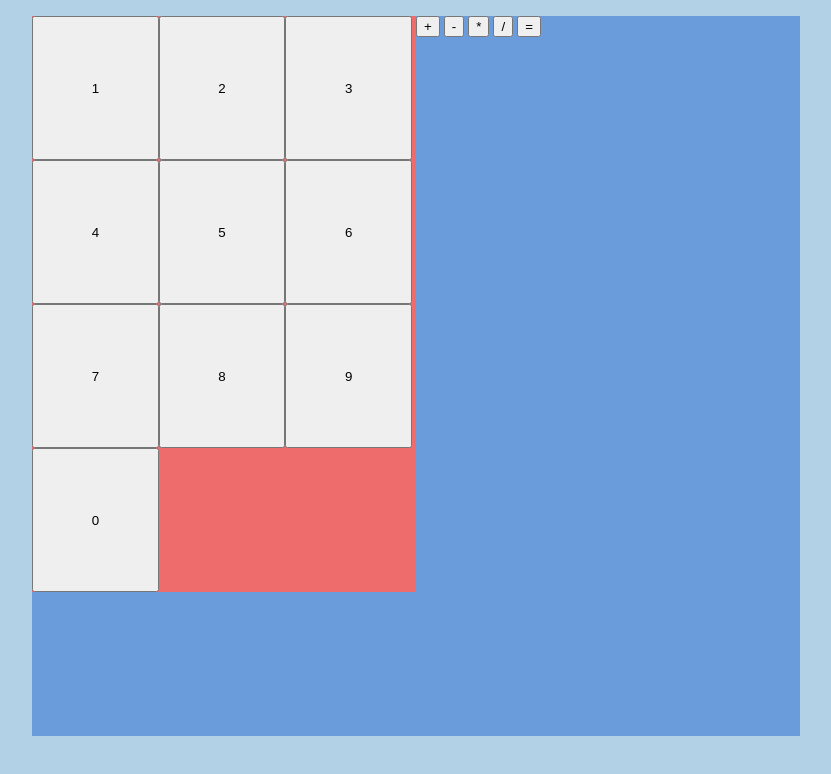
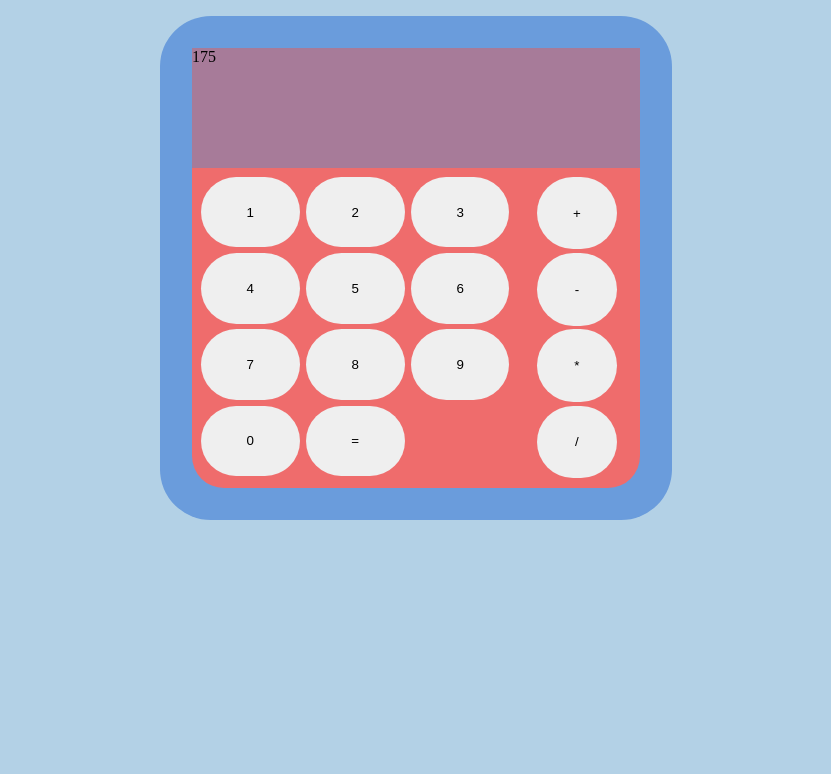
Before and after one commit to SimonMcCaffery/Calulator, a plain HTML site: page index.html in a window 1280 px wide. Shown: the whole page, without its empty margins (224-1055 px from the left). Drawn offline with Linux system fonts and the light colour scheme.

Commit message:
styling + function
added more styling (buttons) plus operate function and vars for user input.

Rearranged buttons in html

```diff
--- a/index.html
+++ b/index.html
@@ -10,8 +10,9 @@
 </head>
 
 <body>
-    <article class="wrapper flex">
-        <div class="display"></div>
+    <article class="wrapper flex-column">
+        <div class="display">175</div>
+        <div class="btnWrapper flex">
             <div class="numBtnContainer flex">
                 <button class="num">1</button>
                 <button class="num">2</button>
@@ -23,13 +24,14 @@
                 <button class="num">8</button>
                 <button class="num">9</button>
                 <button class="num">0</button>
+                <button class="operationButton">=</button>
             </div>
             <div class="operationButtons">
                 <button class="operationButton">+</button>
                 <button class="operationButton">-</button>
                 <button class="operationButton">*</button>
                 <button class="operationButton">/</button>
-            <button class="operationButton">=</button>
+            </div>
         </div>
     </article>
 
--- a/scripts.js
+++ b/scripts.js
@@ -1,4 +1,23 @@
 console.log("Hello WOrld!");
+
+var userInputFirst;
+var userInputSecond;
+var operand;
+
+function operate(val1, val2, operator){
+    switch (operator) {
+        case "+":
+            return addition(val1, val2)
+        case "-":
+            return subtraction(val1, val2)
+        case "*":
+            return multiply(val1, val2)
+        case "/":
+            return divide(val1, val2)
+        default:
+            break;
+    }
+}
 
 function addition (val1, val2){
     return val1+val2;
@@ -16,7 +35,7 @@ function divide (val1, val2){
     return val1/val2;
 }
 
-console.log(multiply(2,5));
-console.log(divide(10,2));
-console.log(addition(5,5));
-console.log(subtraction(10,5));
+console.log(operate(5,5,"+") + " Expect 10");
+console.log(operate(2,9,"*") + " Expect 18");
+console.log(operate(10,5,"-") + " Expect 5");
+console.log(operate(10,5,"/") + " Expect 2");
--- a/styles.css
+++ b/styles.css
@@ -21,24 +21,64 @@ body{
     place-items: center;
 }
 
+button{
+    border: none;
+    border-radius: 25rem;
+}
+
+.display{
+    width: 100%;
+    height: 7.5rem;
+    background-color: var(--color-purple);
+}
+
 .wrapper{
-    width: 60%;
-    height: 90vh;
+    width: 40%;
+    height: auto;
     background-color: var(--color-darkBlue);
     margin-top: 1rem;
+    padding: 2rem;
+    border-radius: 10%;
+}
+
+.btnWrapper{
+    width: 100%;
 }
 .numBtnContainer{
-    width: auto;
-    min-width: 50%;
-    max-width: 90%;
-    height: 80%;
+    width: 75%;
+    height: 20rem;
     background-color: var(--color-orange);
     flex-wrap: wrap;
+    padding: 2%;
+    padding-bottom: 4%;
+    justify-content: center;
+    align-items: center;
+    gap: 2%;
+    border-bottom-left-radius: 2rem;
 }
 .numBtnContainer > button{
-    width: 33%;
-    height: 25%rem;
+    width: 31%;
+    height: 24%;
 }
+
+.operationButtons{
+    width: 25%;
+    height: 20rem;
+    background-color: var(--color-orange);
+    flex-wrap: wrap;
+    padding: 2%;
+    justify-content: center;
+    align-items: center;
+    gap: 2%;
+    border-bottom-right-radius: 2rem;
+}
+
+.operationButtons > button{
+    width: 85%;
+    height: 24%;
+    margin-bottom: 4%;
+}
+
 .flex-column{
     display: flex;
     flex-direction: column;
```
Lines whose indentation alone changed are shown as unchanged.
